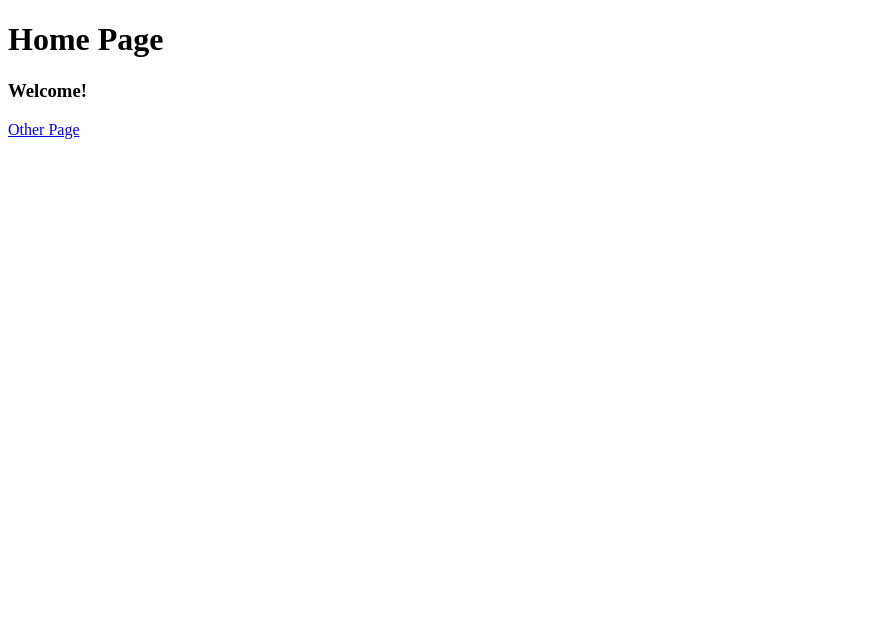
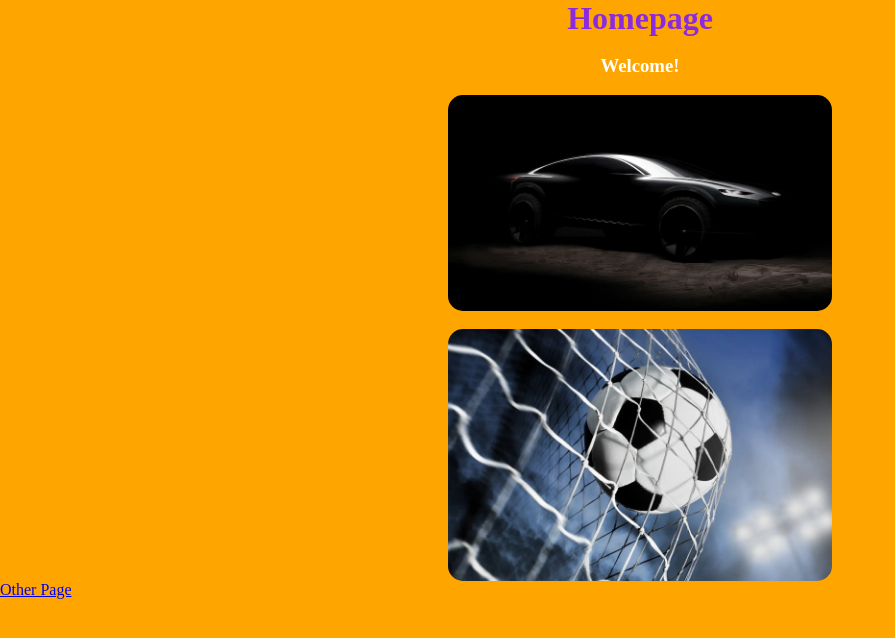
Before and after one commit to nk0311/Assignment_1, a plain HTML site: page index.html in a window 1280 px wide. Shown: the whole page, without its empty margins (0-895 px from the left). Drawn offline with Linux system fonts and the light colour scheme.

Commit message:
added images to index.html

```diff
--- a/css/index.css
+++ b/css/index.css
@@ -2,10 +2,25 @@
 * {
     margin: 0;
     padding: 0;
+    background-color: orange;
 }
 
-.wrapper {
-    margin: 0 auto;
-    width: 1000px;
+h1{
+    text-align: center;
+    color: blueviolet;
 
 }
+
+h3 {
+    text-align: center;
+    color: white;
+}
+
+
+img {
+    display: block;
+    margin-left: auto;
+    margin-right: auto;
+    width: 30%;
+    border-radius: 15px;
+}
--- a/index.html
+++ b/index.html
@@ -5,12 +5,16 @@
     <meta http-equiv="X-UA-Compatible" content="IE=edge">
     <meta name="viewport" content="width=device-width, initial-scale=1.0">
     <title>Document</title>
+    <link rel="stylesheet" type="text/css" href="css/index.css">
 </head>
 <body>
-    <div class="wrapper">
-        <h1> Home Page</h1>
-        <h3> Welcome!</h3>
-    </div>
+    <h1> Homepage</h1>
+</br>
+    <h3> Welcome!</h3>
+</br>
+        <img src="images/1920x1080-desktop-monterey-car-week-17322B01.webp" alt= "Car">
+</br>
+        <img src="images/soccer-ball-goal.webp" alt= "Soccer">
 
     <p>
         <a href="navait.html">
```
